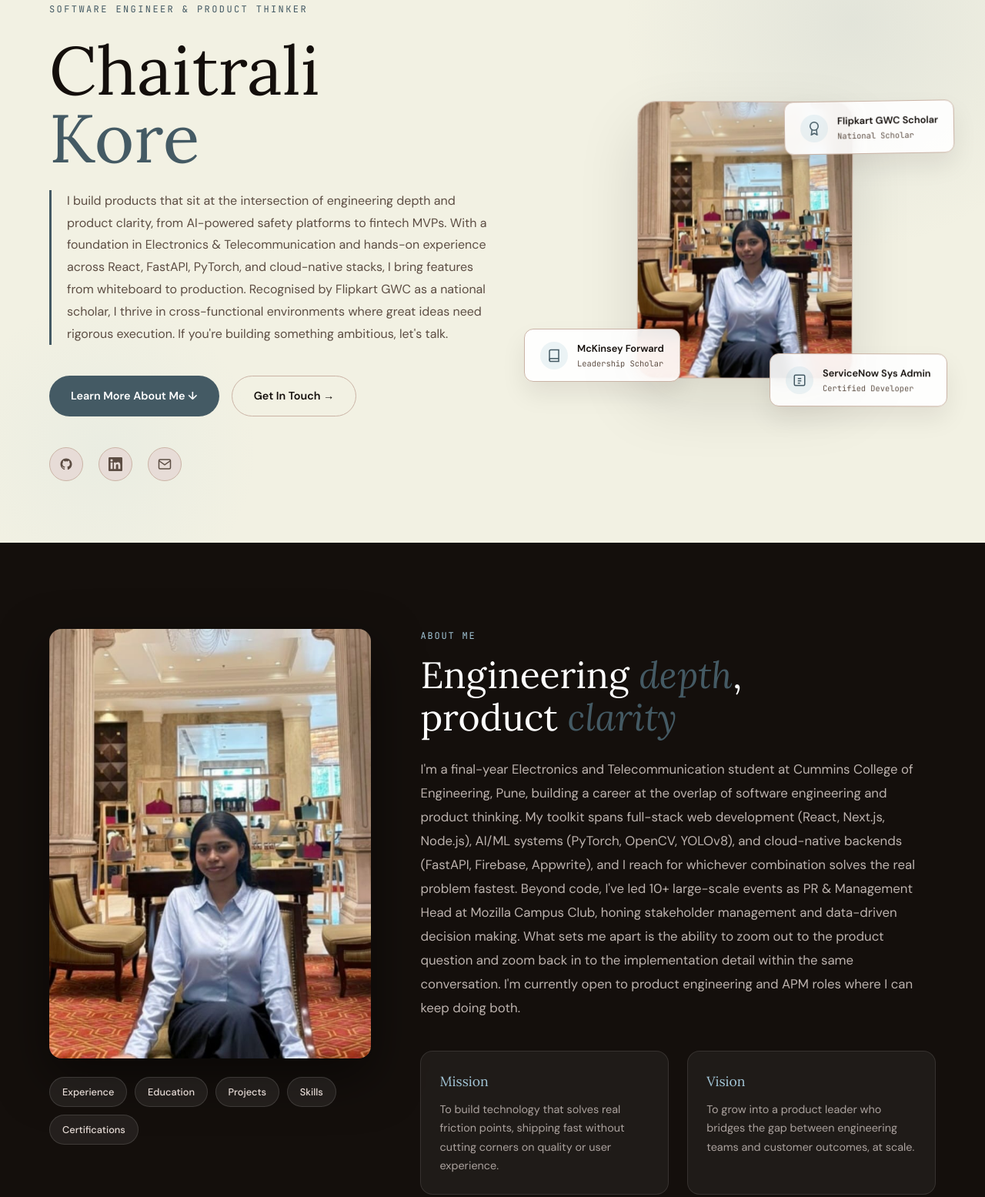
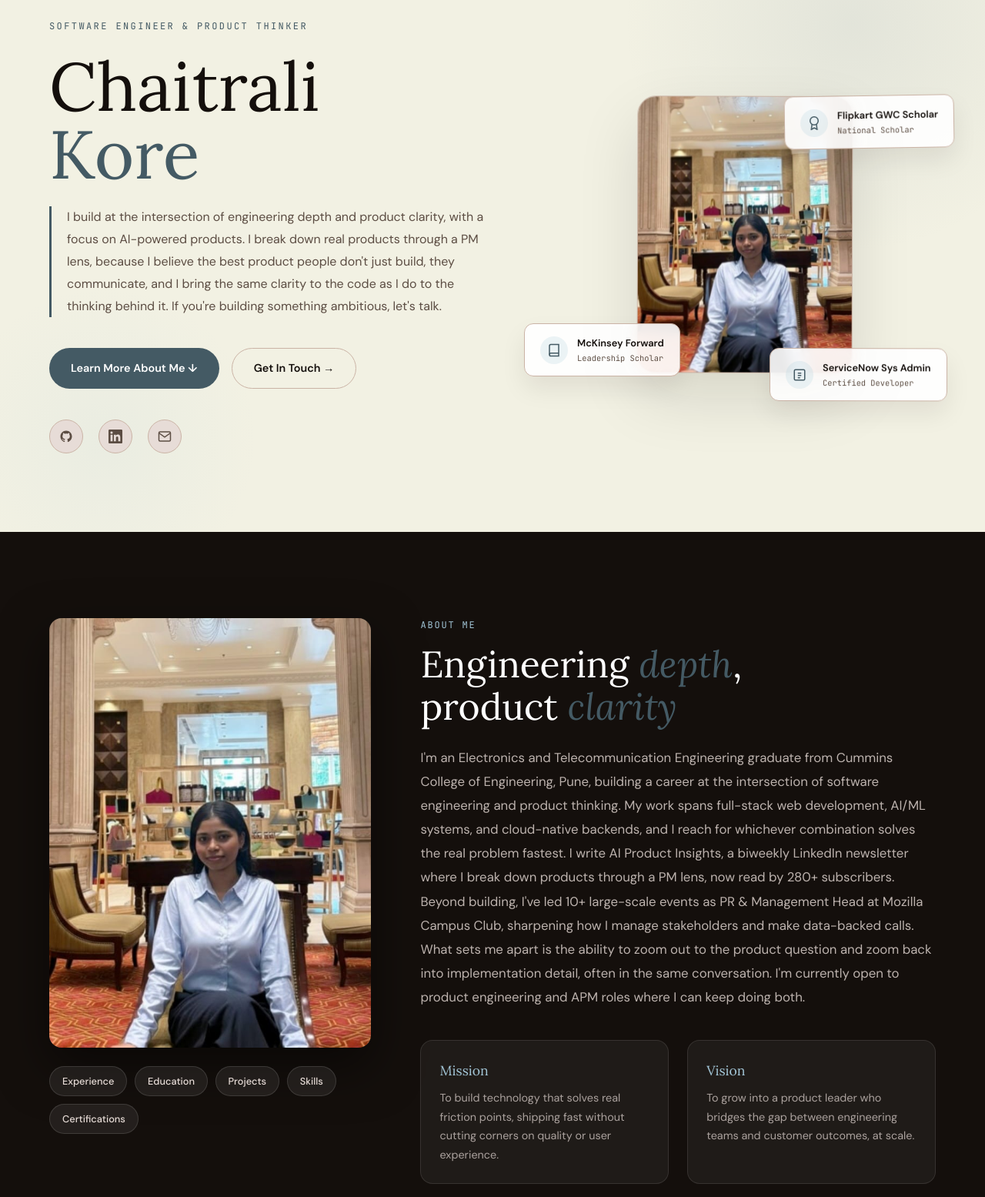
Before and after one commit to Chaitralikore/Portfolio, a plain HTML site: page index.html in a window 1280 px wide. Shown: the part 109-1664 px from the top of the page at 77% size. Drawn offline with Linux system fonts and the light colour scheme.

Commit message:
Revise introduction and bio in index.html

```diff
--- a/index.html
+++ b/index.html
@@ -576,7 +576,7 @@ section{scroll-margin-top:64px}
       <p class="landing-tag">Software Engineer &amp; Product Thinker</p>
       <h1 class="landing-name">Chaitrali<br/><span>Kore</span></h1>
       <p class="landing-intro">
-        I build products that sit at the intersection of engineering depth and product clarity, from AI-powered safety platforms to fintech MVPs. With a foundation in Electronics &amp; Telecommunication and hands-on experience across React, FastAPI, PyTorch, and cloud-native stacks, I bring features from whiteboard to production. Recognised by Flipkart GWC as a national scholar, I thrive in cross-functional environments where great ideas need rigorous execution. If you're building something ambitious, let's talk.
+        I build at the intersection of engineering depth and product clarity, with a focus on AI-powered products. I break down real products through a PM lens, because I believe the best product people don't just build, they communicate, and I bring the same clarity to the code as I do to the thinking behind it. If you're building something ambitious, let's talk.
       </p>
       <div class="cta-row">
         <a href="#about" class="btn btn-primary">Learn More About Me ↓</a>
@@ -646,7 +646,7 @@ section{scroll-margin-top:64px}
       <p class="section-label">About Me</p>
       <h2 class="section-title">Engineering <em>depth</em>,<br/>product <em>clarity</em></h2>
       <p class="about-bio">
-        I'm a final-year Electronics and Telecommunication student at Cummins College of Engineering, Pune, building a career at the overlap of software engineering and product thinking. My toolkit spans full-stack web development (React, Next.js, Node.js), AI/ML systems (PyTorch, OpenCV, YOLOv8), and cloud-native backends (FastAPI, Firebase, Appwrite), and I reach for whichever combination solves the real problem fastest. Beyond code, I've led 10+ large-scale events as PR &amp; Management Head at Mozilla Campus Club, honing stakeholder management and data-driven decision making. What sets me apart is the ability to zoom out to the product question and zoom back in to the implementation detail within the same conversation. I'm currently open to product engineering and APM roles where I can keep doing both.
+        I'm an Electronics and Telecommunication Engineering graduate from Cummins College of Engineering, Pune, building a career at the intersection of software engineering and product thinking. My work spans full-stack web development, AI/ML systems, and cloud-native backends, and I reach for whichever combination solves the real problem fastest. I write AI Product Insights, a biweekly LinkedIn newsletter where I break down products through a PM lens, now read by 280+ subscribers. Beyond building, I've led 10+ large-scale events as PR & Management Head at Mozilla Campus Club, sharpening how I manage stakeholders and make data-backed calls. What sets me apart is the ability to zoom out to the product question and zoom back into implementation detail, often in the same conversation. I'm currently open to product engineering and APM roles where I can keep doing both.
       </p>
       <div class="mv-grid">
         <div class="mv-card js-mv">
```
